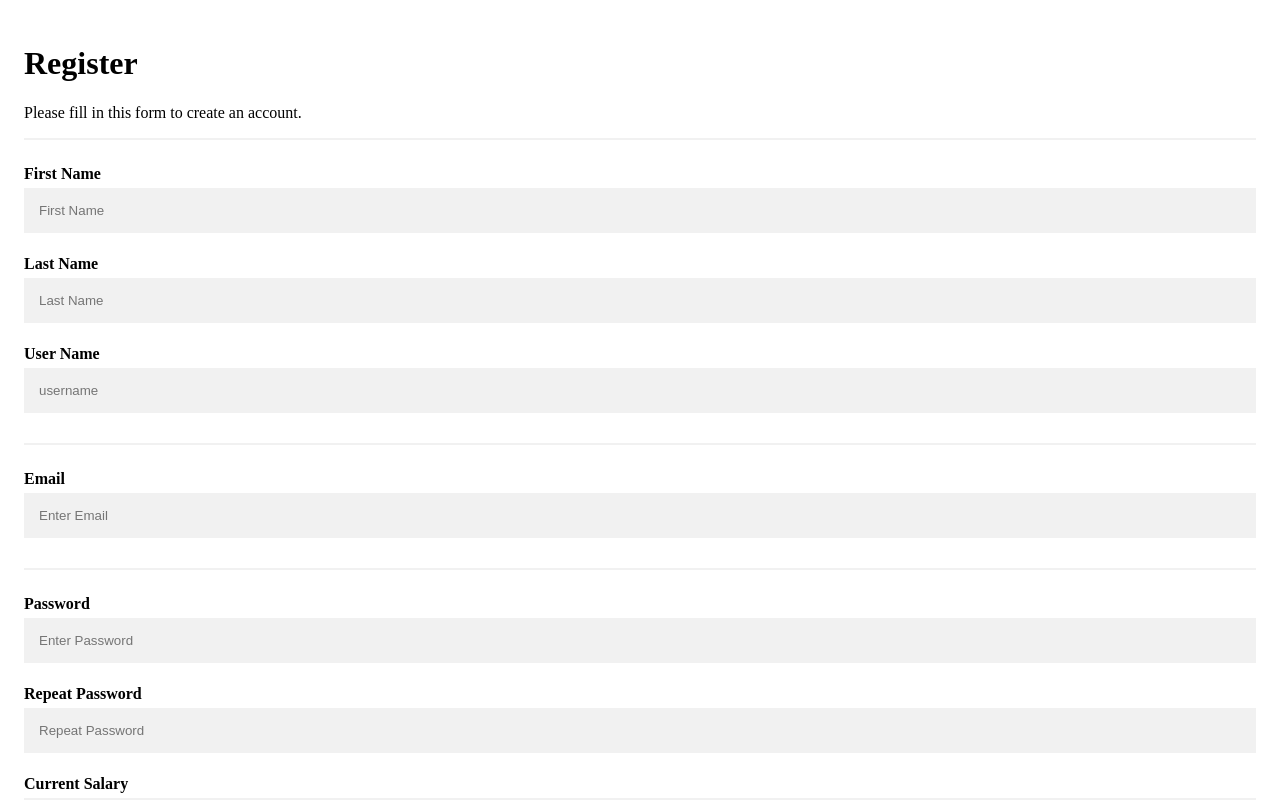
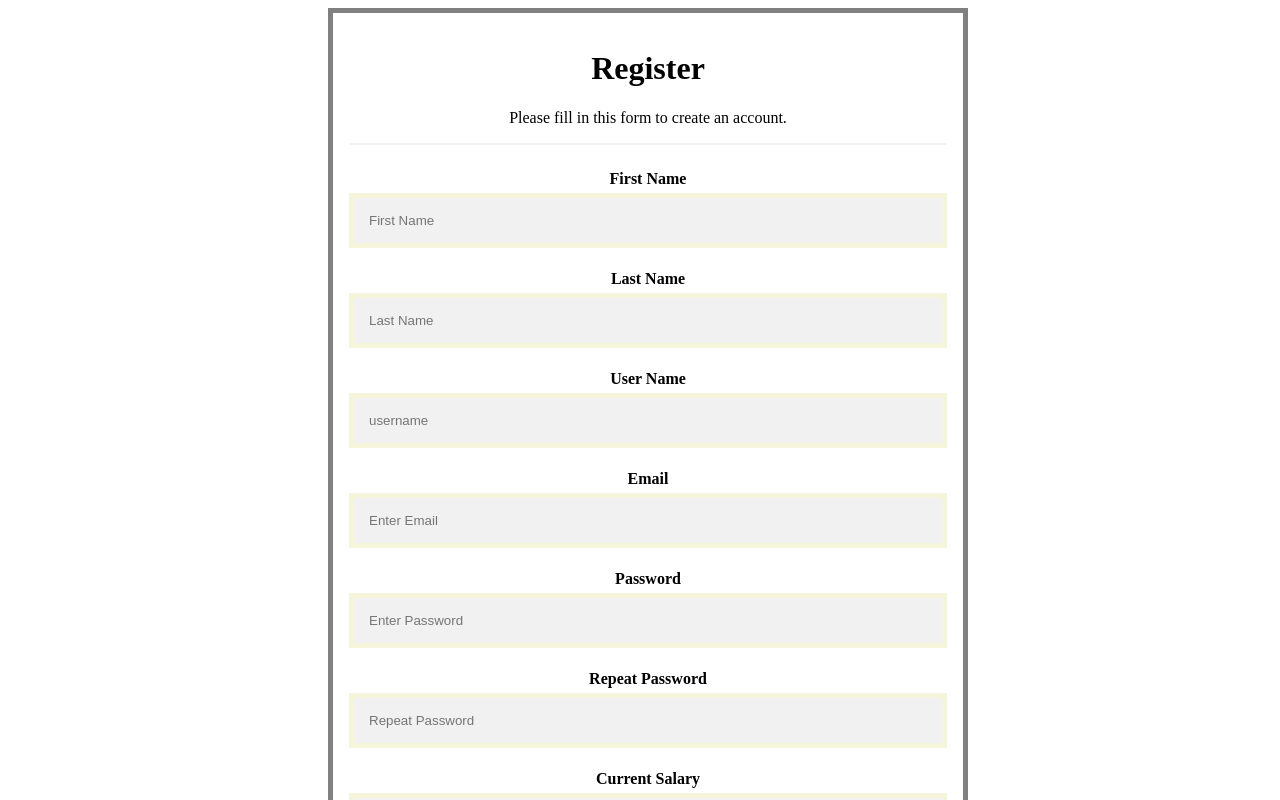
Before and after one commit to Honeylii/sportGo-ang, an Angular app: page / in a window 1280 px wide. Shown: the top 800 px of the page. Built offline with nearby package versions, Linux system fonts and the light colour scheme.

Commit message:
Some CSS added for  Register Form

```diff
--- a/src/app/Auth/register/register.component.css
+++ b/src/app/Auth/register/register.component.css
@@ -5,6 +5,11 @@
 /* Add padding to containers */
 .container {
   padding: 16px;
+  text-align: center;
+  width: 50vw;
+  margin-left: 25vw;
+  border-width: thick;
+  border: 5px solid gray;
 }
 
 /* Full-width input fields */
@@ -14,8 +19,10 @@ input[type="password"] {
   padding: 15px;
   margin: 5px 0 22px 0;
   display: inline-block;
-  border: none;
+  border: 5px solid beige;
   background: #f1f1f1;
+  background-position: center;
+  display: block;
 }
 
 input[type="text"]:focus,
--- a/src/app/Auth/register/register.component.html
+++ b/src/app/Auth/register/register.component.html
@@ -32,7 +32,7 @@
       required
     />
 
-    <hr />
+    <!-- <hr /> -->
 
     <label for="email"><b>Email</b></label>
     <input
@@ -48,7 +48,7 @@
     <span class="help-block" *ngIf="!email.valid && email.touched"
       >Please Enter a valid email!</span
     >
-    <hr />
+    <!-- <hr /> -->
 
     <label for="psw"><b>Password</b></label>
     <input
@@ -127,7 +127,7 @@
       <option value="Coach">Coach</option>
       <option value="Team">Team</option>
     </select>
-    <hr />
+    <!-- <hr /> -->
 
     <p>
       By creating an account you agree to our <a href="#">Terms & Privacy</a>.
```
